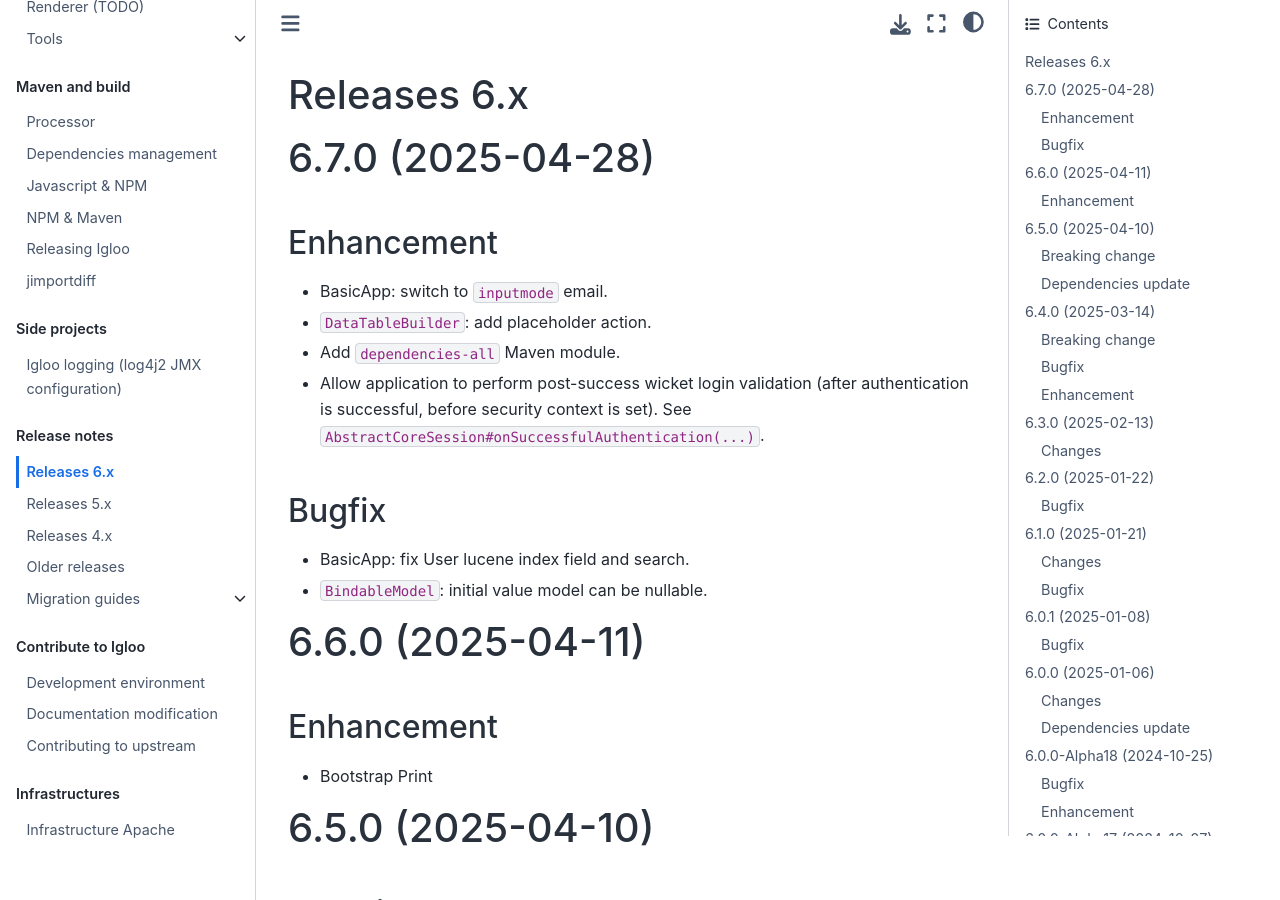
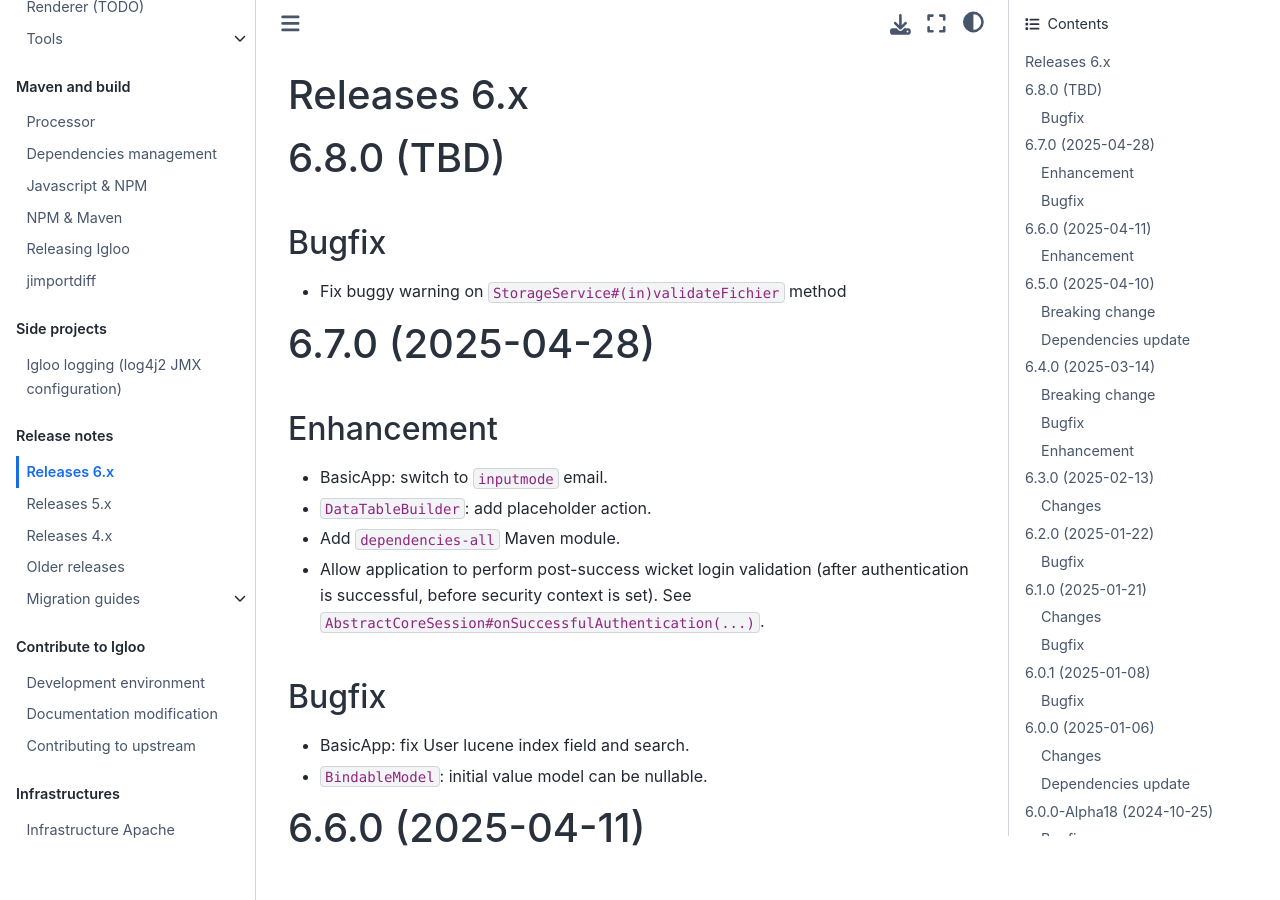
Before and after one commit to igloo-project/igloo-doc, a Sphinx documentation site: the page built from source/release-notes/releases-6.x.md, in a window 1280 px wide and 900 px high. Built offline with Sphinx 7.4.7 and the Sphinx Book theme 1.1.4, drawn with Linux system fonts in a browser that asks for light colours.

Commit message:
changelog: Fix buggy warning on `StorageService#(in)validateFichier` method

```diff
--- a/source/release-notes/releases-6.x.md
+++ b/source/release-notes/releases-6.x.md
@@ -1,4 +1,10 @@
 # Releases 6.x
+
+# 6.8.0 (TBD)
+
+## Bugfix
+
+* Fix buggy warning on `StorageService#(in)validateFichier` method
 
 # 6.7.0 (2025-04-28)
 
```
Also changed, not shown: source/release-notes/releases-5.x.md (+1 -0 lines).
